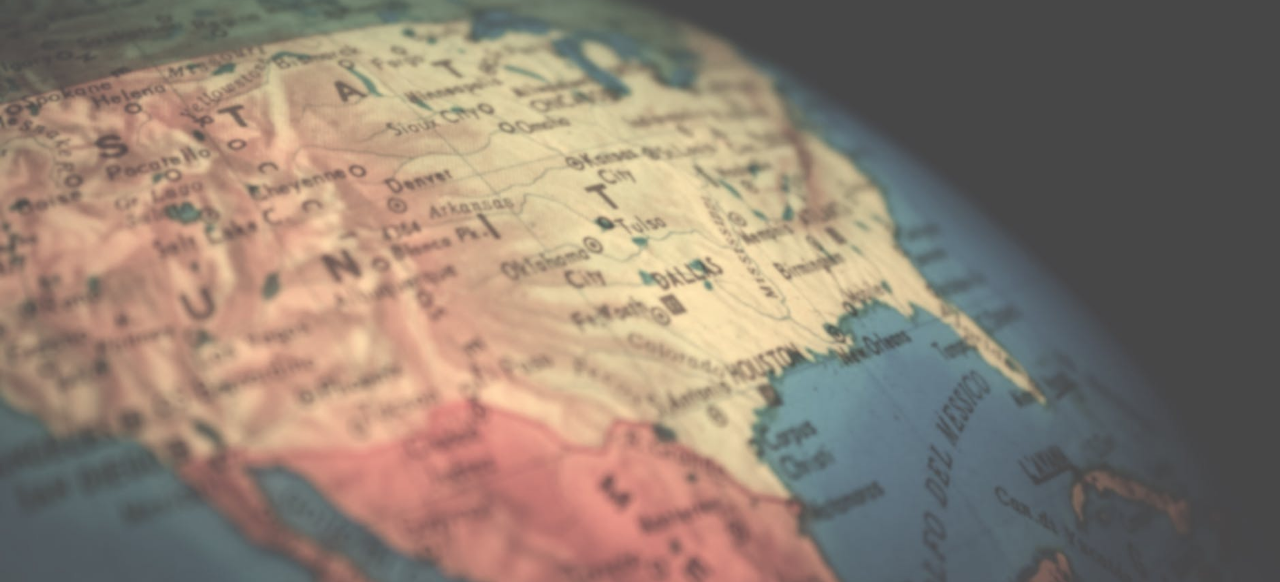
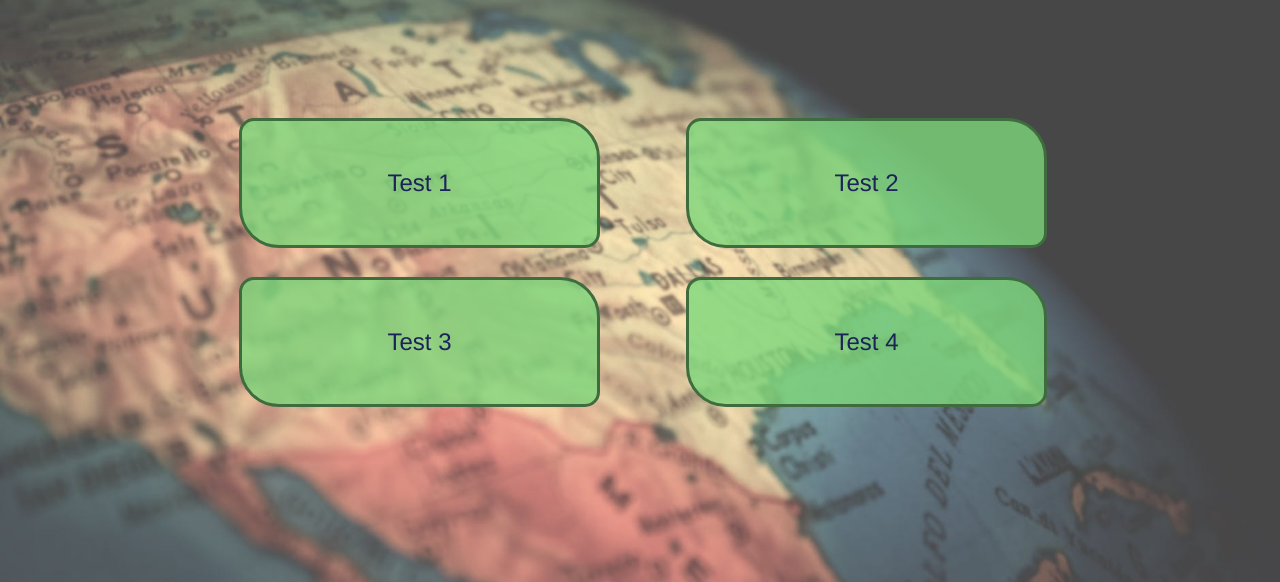
Before and after one commit to sgalban/geoquiz, a website: page quiz.html in a window 1280 px wide. Shown: the part 218-800 px from the top of the page. Drawn offline with Linux system fonts and the light colour scheme.

Commit message:
Added placeholder answer choices

```diff
--- a/public/css/quiz.css
+++ b/public/css/quiz.css
@@ -26,7 +26,7 @@ html, body {
 
 #question {
     font-family: "Helvetica";
-    font-size: 24pt;
+    font-size: 28pt;
     font-weight: bold;
     text-align: center;
     color: #111111;
@@ -36,6 +36,48 @@ html, body {
     top: 20%;
 }
 
+#answers {
+    position: absolute;
+    width: 70%;
+    height: 40%;
+    left: 15%;
+    top: 40%;
+}
+
+#answers > * {
+    width: 100%;
+    height: 100%;
+    table-layout: fixed;
+}
+
+.answer {
+    position: relative;
+    text-align: center;
+    background-color: rgba(126, 216, 123, 0.8);
+    border-color: rgb(63, 108, 62);
+    border-style: solid;
+    border-radius: 15px 40px 15px 40px;
+    font-family: "Helvetica";
+    font-size: 18pt;
+    color: rgb(27, 35, 89);
+    height: 80%;
+    width: 80%;
+    left: 10%;
+    overflow: hidden;
+
+    display: table;
+}
+
+.answer > span {
+    display: table-cell;
+    vertical-align: middle;
+}
+
+.answer:hover {
+    background-color: rgba(189, 216, 123, 0.8);
+    border-color: rgb(94, 108, 62);
+}
+
 .outline {
     text-shadow:
     -1px -1px 0 #AAA,
--- a/quiz.html
+++ b/quiz.html
@@ -14,8 +14,30 @@
         This is just a placeholder
     </div>
 
+
     <div id="timer">
     </div>
+
+    <div id="answers">
+        <table>
+            <tr>
+                <td>
+                    <div class="answer"><span>Test 1</span></div>
+                </td>
+                <td>
+                    <div class="answer"><span>Test 2</span></div>
+                </td>
+            </tr>
+            <tr>
+                <td>
+                    <div class="answer"><span>Test 3</span></div>
+                </td>
+                <td>
+                    <div class="answer"><span>Test 4</span></div>
+                </td>
+            </tr>
+        </table>
+    <div>
 </body>
 
 </html>
```
